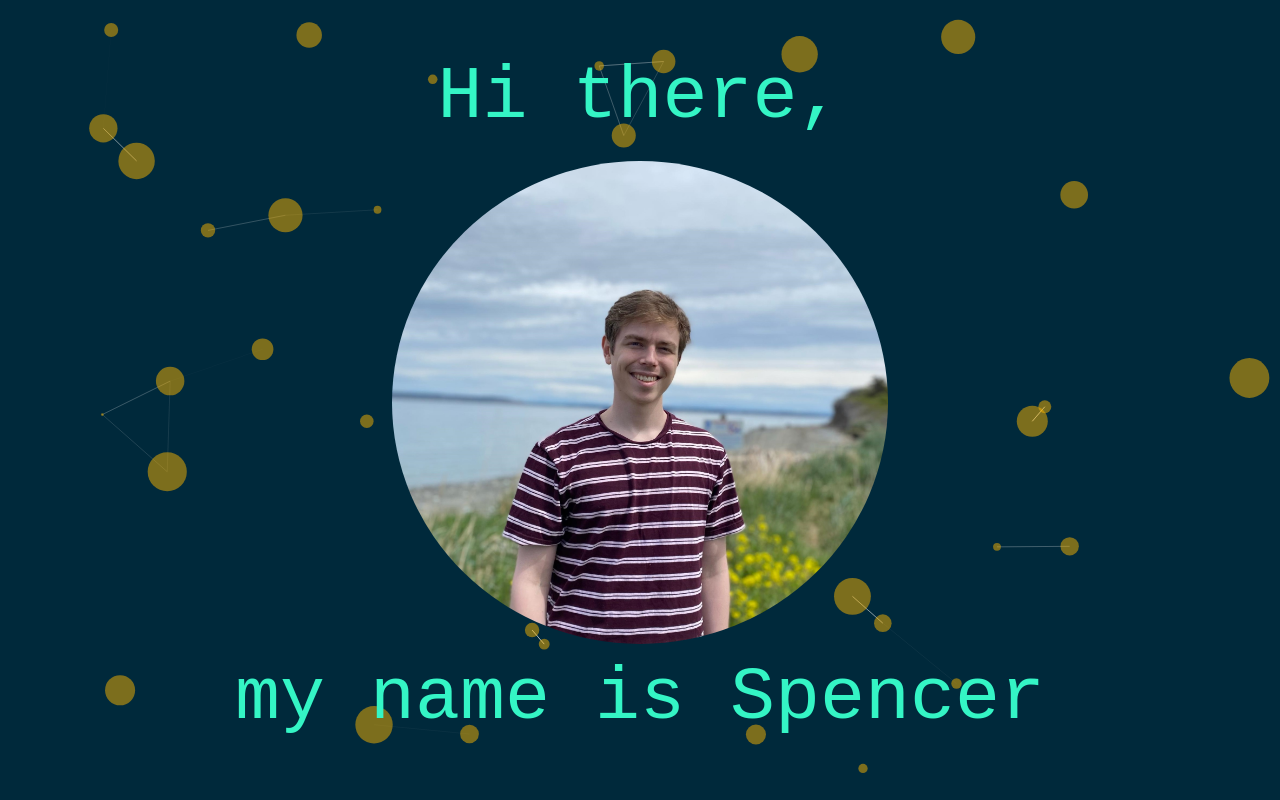
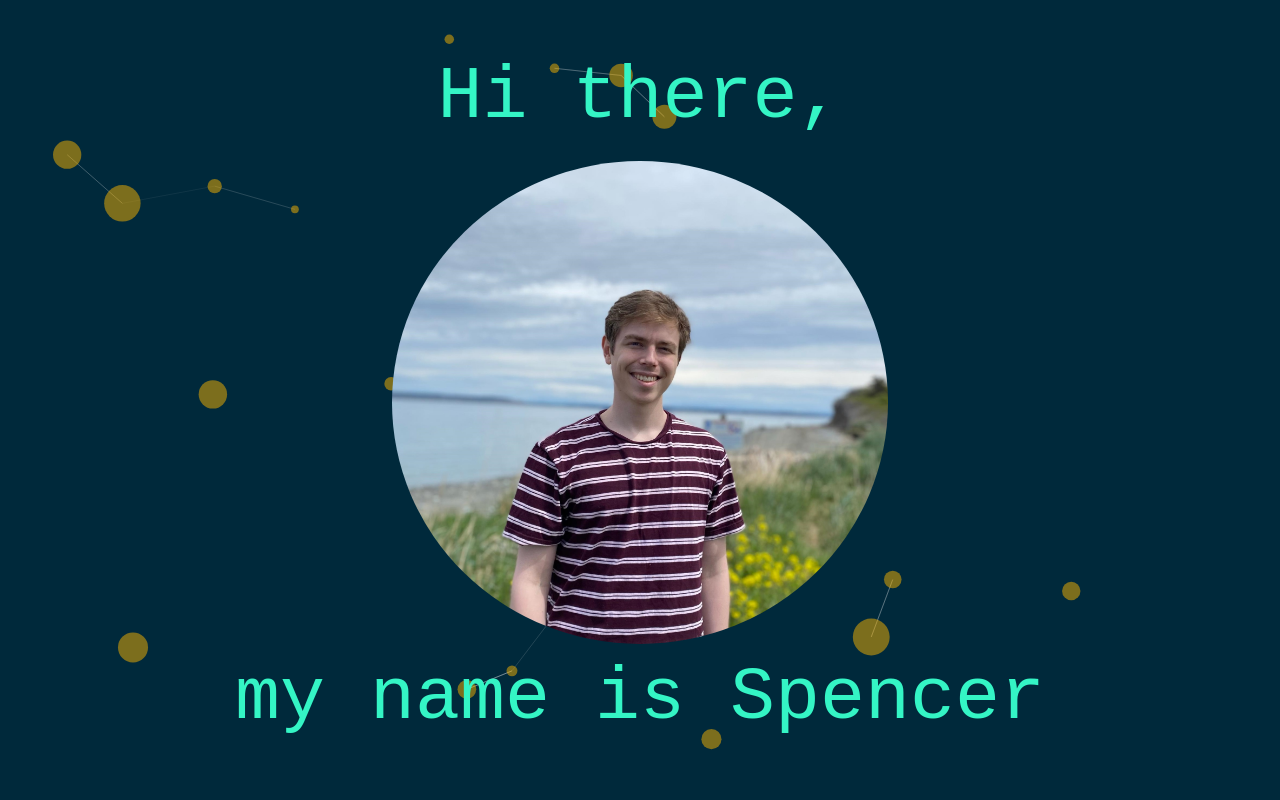
Before and after one commit to SpencerNelsonUW/myportfolio, a React (Create React App) app: page / in a window 1280 px wide. Shown: the top 800 px of the page. Built offline with nearby package versions, Linux system fonts and the light colour scheme.

Commit message:
editing particles

```diff
--- a/src/components/Particle/Particle.js
+++ b/src/components/Particle/Particle.js
@@ -70,7 +70,7 @@ const Particle = () => {
                             default: "bounce",
                         },
                         random: false,
-                        speed: .5,
+                        speed: .25,
                         straight: false,
                     },
                     number: {
@@ -78,7 +78,7 @@ const Particle = () => {
                             enable: true,
                             area: 800,
                         },
-                        value: 35,
+                        value: 20,
                     },
                     opacity: {
                         value: 0.5,
--- a/src/config/particles.json
+++ b/src/config/particles.json
@@ -45,7 +45,7 @@
         "default": "bounce"
       },
       "random": false,
-      "speed": 1,
+      "speed": 0.75,
       "straight": false
     },
     "number": {
```
